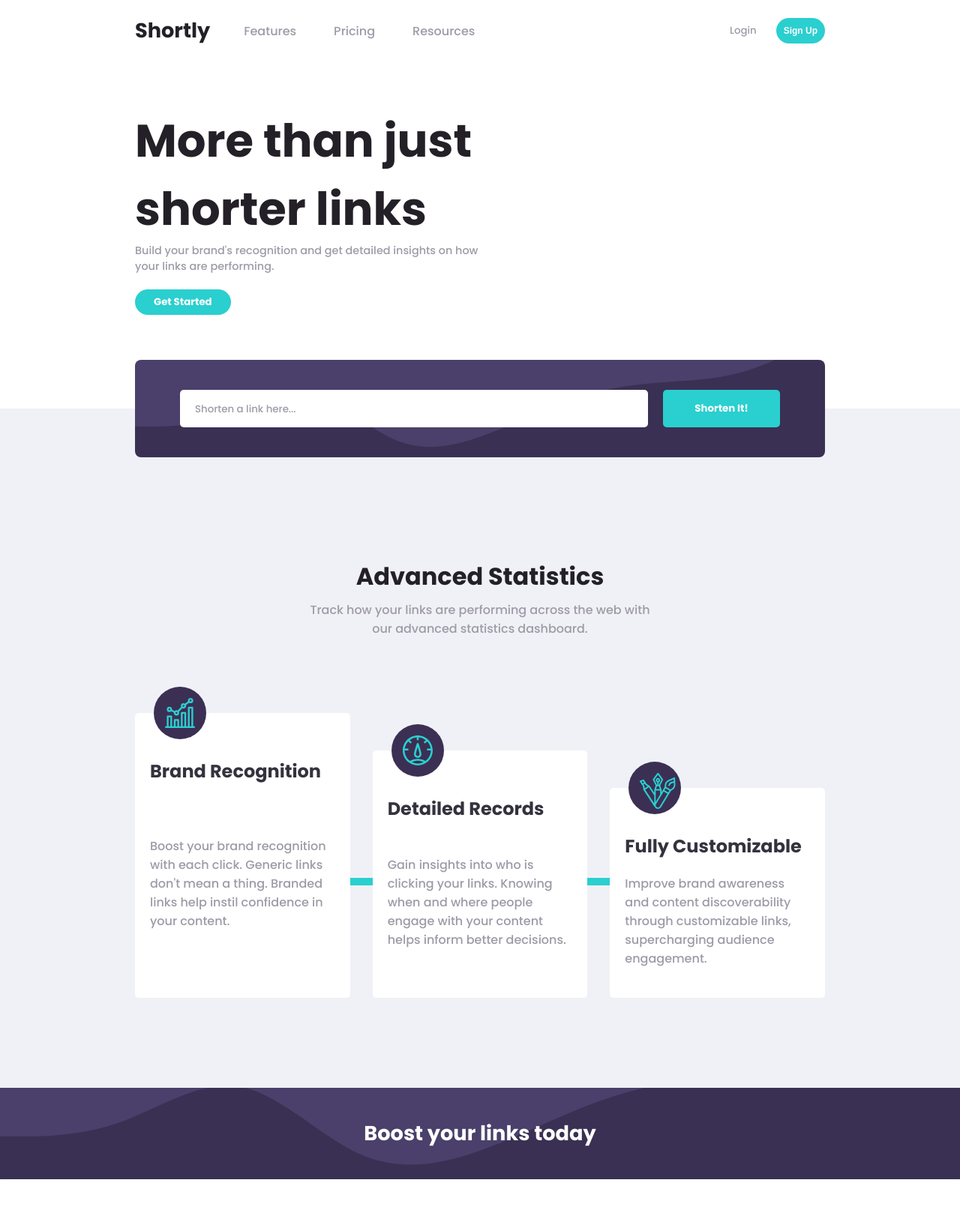
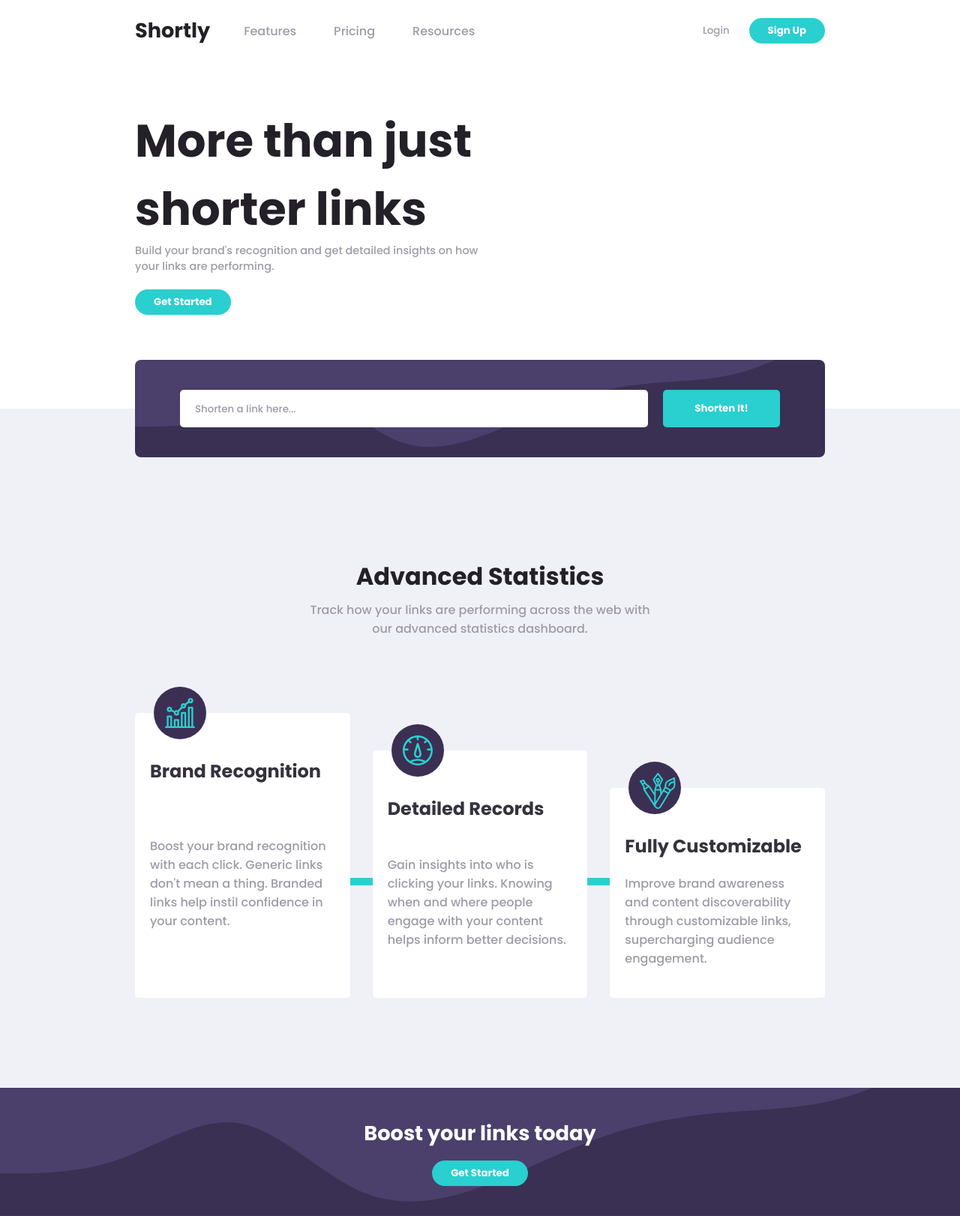
Before and after one commit to nandev04/Shortly, a React (Vite) app: page / in a window 1280 px wide. Shown: the whole page at 75% size. Before the commit the page ends 1573 px from the top, so only its background shows below. Built offline with nearby package versions, Linux system fonts and the light colour scheme.

Commit message:
Criado um componente para os botões do site

```diff
--- /dev/null
+++ b/src/Components/Button.jsx
@@ -0,0 +1,12 @@
+import React from 'react';
+import style from '../styleComponents/Button.module.css';
+
+const Button = ({ title, border, size }) => {
+  return (
+    <button className={style.button} style={{ borderRadius: border }}>
+      {title}
+    </button>
+  );
+};
+
+export default Button;
--- a/src/Components/GetStartedButton.jsx
+++ /dev/null
@@ -1,8 +0,0 @@
-import React from 'react';
-import style from '../styleComponents/GetStartedButton.module.css';
-
-const GetStartedButton = () => {
-  return <button className={style.getStarted}>Get Started</button>;
-};
-
-export default GetStartedButton;
--- a/src/Components/Header.jsx
+++ b/src/Components/Header.jsx
@@ -1,5 +1,6 @@
 import React from 'react';
 import style from '../styleComponents/Header.module.css';
+import Button from './Button';
 
 const Header = () => {
   return (
@@ -14,7 +15,7 @@ const Header = () => {
       </div>
       <div>
         <button className={style.login}>Login</button>
-        <button className={style.SignUp}>Sign Up</button>
+        <Button title={'Sign Up'} border={`${20}px`} />
       </div>
     </header>
   );
--- a/src/Components/Input.jsx
+++ b/src/Components/Input.jsx
@@ -1,5 +1,6 @@
 import React from 'react';
 import style from '../styleComponents/Input.module.css';
+import Button from './Button';
 
 const Input = () => {
   return (
@@ -11,7 +12,7 @@ const Input = () => {
             className={style.inputLink}
             placeholder="Shorten a link here..."
           />
-          <button className={style.buttonLink}>Shorten It!</button>
+          <Button title={'Shorten It!'} border={`${5}px`} />
         </div>
       </div>
     </div>
--- a/src/Components/Main.jsx
+++ b/src/Components/Main.jsx
@@ -11,7 +11,7 @@ import fully_customizable from '../assets/images/icon-fully-customizable.svg';
 import Input from './Input';
 import DetailsStatistics from './DetailsStatistics';
 import SloganFooter from './sloganFooter';
-import GetStartedButton from './GetStartedButton';
+import Button from './Button';
 
 const Main = () => {
   return (
@@ -23,7 +23,7 @@ const Main = () => {
             Build your brand's recognition and get detailed insights on how your
             links are performing.
           </p>
-          <GetStartedButton />
+          <Button title={'Get Started'} border={`${20}px`} />
         </section>
         {/* <img
           className={style.imageWorking}
--- a/src/Components/SloganFooter.jsx
+++ b/src/Components/SloganFooter.jsx
@@ -1,10 +1,16 @@
 import React from 'react';
 import style from '../styleComponents/SloganFooter.module.css';
+import Button from './Button';
 
 const SloganFooter = () => {
   return (
     <div className={style.sloganContainer}>
       <h2 className={style.sloganTitle}>Boost your links today</h2>
+      <Button
+        className={style.button}
+        title={'Get Started'}
+        border={`${20}px`}
+      />
     </div>
   );
 };
--- a/src/styleComponents/GetStartedButton.module.css
+++ b/src/styleComponents/Button.module.css
@@ -1,10 +1,8 @@
-.getStarted {
+.button {
   border: none;
   background-color: var(--cyan);
   font-family: var(--primary-font);
   font-weight: 700;
   color: white;
-  margin-top: 20px;
   padding: 7px 25px;
-  border-radius: 20px;
 }
--- a/src/styleComponents/Input.module.css
+++ b/src/styleComponents/Input.module.css
@@ -48,14 +48,3 @@
   font-family: var(--primary-font);
   color: var(--grayish-violet);
 }
-
-.buttonLink {
-  box-sizing: border-box;
-  color: white;
-  font-family: var(--primary-font);
-  font-weight: 700;
-  background-color: var(--cyan);
-  border: none;
-  border-radius: 5px;
-  padding: 0 20px;
-}
--- a/src/styleComponents/Main.module.css
+++ b/src/styleComponents/Main.module.css
@@ -24,6 +24,7 @@
   font-family: var(--primary-font);
   font-size: 0.9rem;
   grid-column: 1/2;
+  margin-bottom: 20px;
   color: var(--grayish-violet);
 }
 
--- a/src/styleComponents/SloganFooter.module.css
+++ b/src/styleComponents/SloganFooter.module.css
@@ -13,4 +13,9 @@
 .sloganTitle {
   font-family: var(--primary-font);
   font-size: 1.7rem;
+  margin-bottom: 15px;
 }
+
+.button {
+  width: 300px;
+}
```
